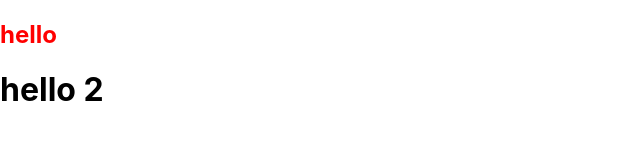
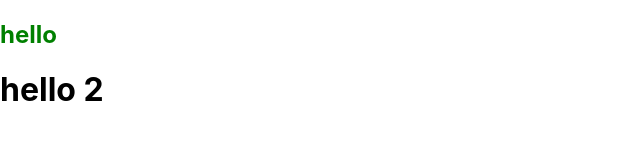
Before and after one commit to Pathum-lakshan/sample-project, a React (Create React App) app: page / in a window 1280 px wide. Shown: the top 160 px of the page, without its empty margins (0-640 px from the left). Built offline with nearby package versions, Linux system fonts and the light colour scheme.

Commit message:
variable css

```diff
--- a/src/App.js
+++ b/src/App.js
@@ -1,11 +1,15 @@
 import logo from './logo.svg';
 import './App.css';
 import Post from './Post';
+
+const styles ={
+  color:'green'
+}
 const App = ()=>{
   return(
 <div>
   <h2 style={
-  {  color: 'red'}
+  styles
   }>
     hello
   </h2>
```
